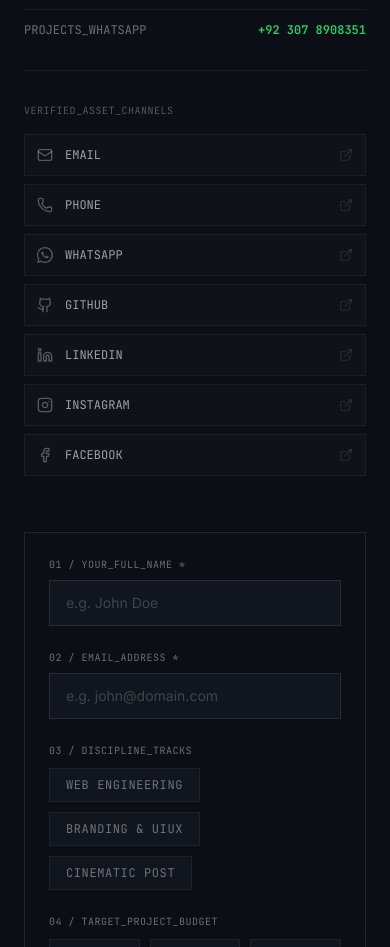
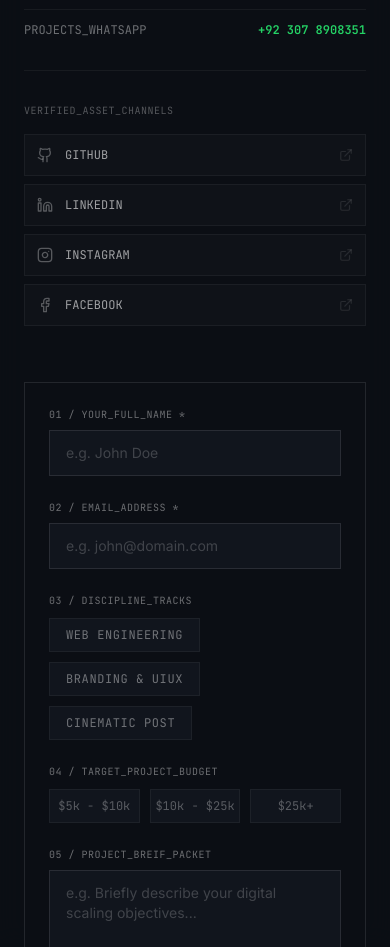
Before and after one commit to talwiinderahmad012-sys/MUHAMMAD-AHMAD-HASSAN, a React (Vite) app: page / in a window 390 px wide. Shown: the part 1965-2912 px from the top of the page. Built offline with nearby package versions, Linux system fonts and the light colour scheme.

Commit message:
style: remove Email, Phone, and WhatsApp from VERIFIED_ASSET_CHANNELS list

```diff
--- a/src/components/Contact.tsx
+++ b/src/components/Contact.tsx
@@ -204,7 +204,9 @@
             </h3>
 
             <div className="flex flex-col gap-2">
-              {SOCIAL_LINKS.map((link) => {
+              {SOCIAL_LINKS.filter(
+                (link) => !['Email', 'Phone', 'WhatsApp'].includes(link.name)
+              ).map((link) => {
                 const IconComp = ICON_MAP[link.icon] || Github;
                 const brandColor = BRAND_COLORS[link.name] || '#5EEAD4';
                 return (
```
